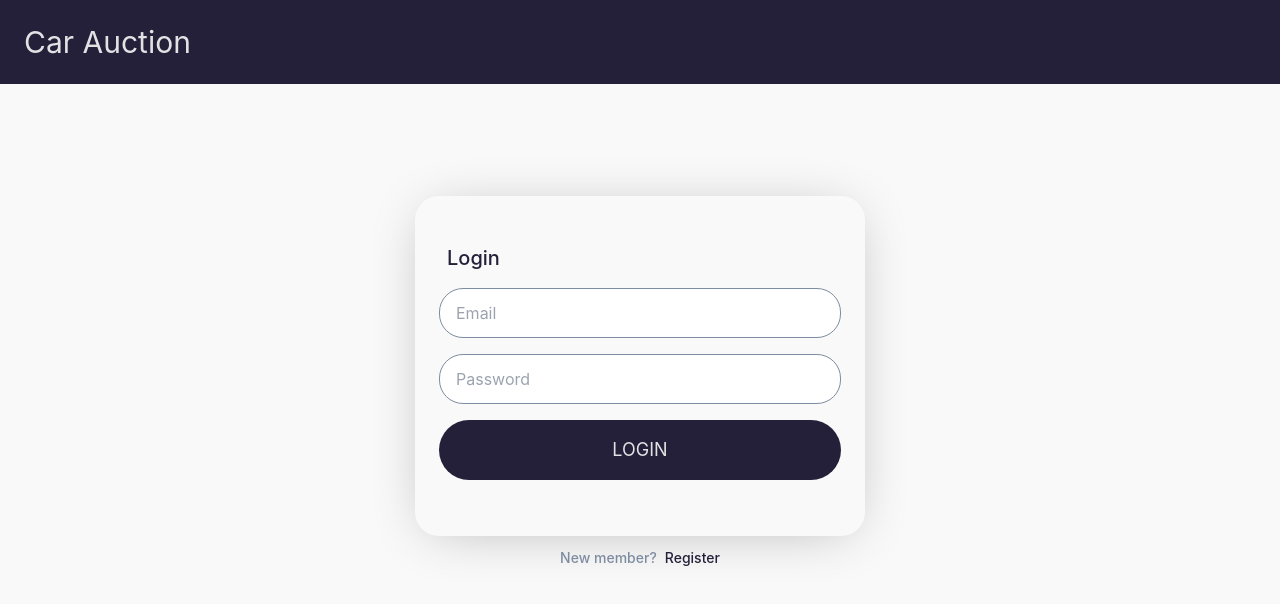
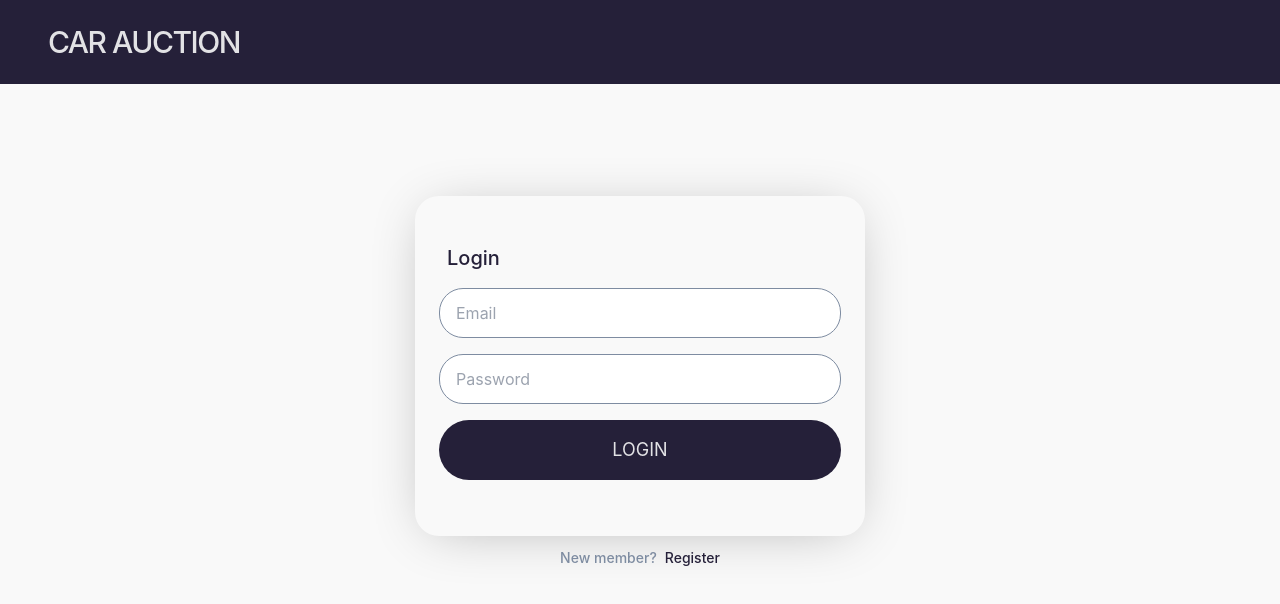
Before and after one commit to dm-valdez/car-auction, a React (Vite) app in the folder client/: page / in a window 1280 px wide. Shown: the top 604 px of the page. Built offline with nearby package versions, Linux system fonts and the light colour scheme; no server answers.

Commit message:
feat: implement logout.

```diff
--- a/client/src/components/Header.tsx
+++ b/client/src/components/Header.tsx
@@ -1,7 +1,20 @@
-export default function Header() {
+import { GetUserAuthStatusResponse } from '../lib/types.ts'
+
+type HeaderPropType = {
+  authStatus: GetUserAuthStatusResponse | undefined
+  logout: () => void
+}
+
+export default function Header({ authStatus, logout }: HeaderPropType) {
   return (
-    <header className={'bg-[#252039] p-6'}>
-      <h1 className={'text-3xl'}>Car Auction</h1>
+    <header className={'bg-option-3 py-6 px-12 flex justify-between'}>
+      <h1 className={'text-3xl font-medium tracking-tighter'}>CAR AUCTION</h1>
+      {authStatus?.isLoggedIn && (
+        <h2 className={'text-lg font-medium'}>
+          Welcome, {authStatus.user.full_name} | <span className={' cursor-pointer hover:underline hover:underline-offset-2'}
+                                onClick={logout}>Logout</span>
+        </h2>
+      )}
     </header>
   )
 }
--- a/client/src/components/LoginForm.tsx
+++ b/client/src/components/LoginForm.tsx
@@ -5,6 +5,7 @@ import { useState, FormEvent, ChangeEvent } from 'react'
 import { validateFields } from '../lib/utils.ts'
 import useLogin from '../hooks/useLogin.ts'
 import { useNavigate } from 'react-router-dom'
+import { useQueryClient } from '@tanstack/react-query'
 
 export default function LoginForm() {
   const [ formData, setFormData ] = useState<{ emailAddress: string, password: string }>({
@@ -13,6 +14,7 @@ export default function LoginForm() {
   })
   const [ errors, setErrors ] = useState<{ [key: string]: string }>({})
 
+  const queryClient = useQueryClient()
   const navigate = useNavigate()
   const login = useLogin()
 
@@ -42,6 +44,7 @@ export default function LoginForm() {
     }
 
     await login.mutateAsync(formData)
+    await queryClient.invalidateQueries({ queryKey: [ 'user-auth-status' ] })
     navigate('/auctions')
   }
 
--- /dev/null
+++ b/client/src/hooks/useLogout.ts
@@ -0,0 +1,19 @@
+import { useMutation } from '@tanstack/react-query'
+import { useAxiosWithAuth } from './useAxiosWithAuth.ts'
+
+export default function useLogout() {
+  const axiosInstance = useAxiosWithAuth()
+
+  return useMutation({
+    mutationKey: [ 'logout' ],
+    mutationFn: async () => {
+      const response = await axiosInstance.get('/logout')
+
+      if (response.status !== 200) {
+        throw new Error('Unable to logout')
+      }
+
+      return response.data
+    },
+  })
+}
--- a/client/src/pages/RootPage.tsx
+++ b/client/src/pages/RootPage.tsx
@@ -3,23 +3,35 @@ import { useNavigate } from 'react-router-dom'
 import Header from '../components/Header.tsx'
 import { Outlet } from 'react-router-dom'
 import useAuthStatus from '../hooks/useAuthStatus.ts'
+import useLogout from '../hooks/useLogout.ts'
+import { useQueryClient } from '@tanstack/react-query'
 
 export default function RootPage() {
   const navigate = useNavigate()
+  const queryClient = useQueryClient()
   const { data } = useAuthStatus()
+  const logout = useLogout()
+
+  console.info(data)
+
+  const handleLogout = async () => {
+    await logout.mutateAsync()
+    await queryClient.invalidateQueries({ queryKey: [ 'user-auth-status' ] })
+    navigate('/')
+  }
 
   useEffect(() => {
     if (data && data.isLoggedIn) {
       console.info(data.isLoggedIn)
       navigate('/auctions')
-    } else {
+    } else if (data && !data.isLoggedIn) {
       navigate('/')
     }
-  }, [data, navigate])
+  }, [ data, navigate ])
 
   return (
     <React.Fragment>
-      <Header />
+      <Header authStatus={data} logout={handleLogout} />
       <Outlet />
     </React.Fragment>
   )
```
